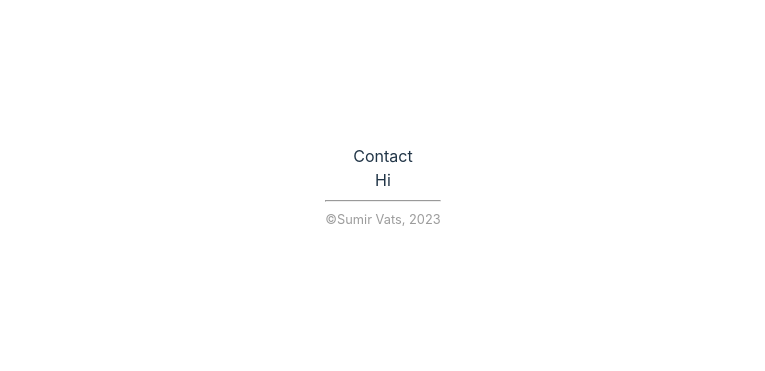
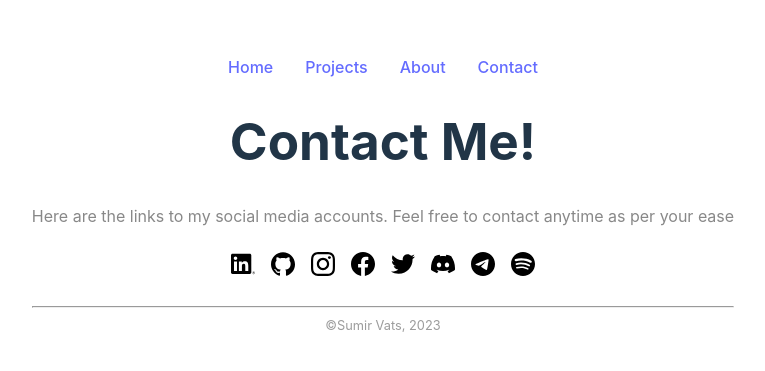
Before and after one commit to SumirVats2003/portfolio-react, a React (Vite) app: page /contact in a window 1280 px wide. Shown: the part 213-584 px from the top of the page, without its empty margins (257-1022 px from the left). Built offline with nearby package versions, Linux system fonts and the light colour scheme.

Commit message:
Structured pages

```diff
--- a/src/App.css
+++ b/src/App.css
@@ -42,7 +42,7 @@
 }
 
 .head {
-  font-size: 30px;
+  font-size: 40px;
 }
 
 .intro {
@@ -60,7 +60,7 @@
 }
 
 .links ul li {
-  margin: 2px;
+  margin: 0 1rem;
 }
 
 .socials ul li img {
@@ -72,3 +72,7 @@
   color: #9c9c9c;
   font-size: 0.8em;
 }
+
+.btn {
+  background-color: #eeeeee;
+}
--- a/src/App.jsx
+++ b/src/App.jsx
@@ -17,7 +17,7 @@ function App() {
           <Route exact path="/projects" element={<Projects />}></Route>
         </Routes>
       </BrowserRouter>
-      <hr />
+      <hr style={{ color: "#9c9c9c" }} />
       <div className="foot">&copy;Sumir Vats, 2023</div>
     </>
   );
--- a/src/Components/About.jsx
+++ b/src/Components/About.jsx
@@ -1,10 +1,16 @@
 import React from "react";
+import Navbar from "./Navbar";
+import "../App.css";
 
 function About() {
   return (
     <>
-      <div>About</div>
-      <div>Hi</div>
+      <Navbar />
+      <h1>About Me</h1>
+      <div className="intro">
+        Here are the links to my social media accounts. Feel free to contact
+        anytime as per your ease
+      </div>
     </>
   );
 }
--- a/src/Components/Contact.jsx
+++ b/src/Components/Contact.jsx
@@ -1,10 +1,78 @@
 import React from "react";
+import { Link } from "react-router-dom";
+import linkedin from "../assets/img/linkedin.svg";
+import github from "../assets/img/github.svg";
+import discord from "../assets/img/discord.svg";
+import facebook from "../assets/img/facebook.svg";
+import instagram from "../assets/img/instagram.svg";
+import spotify from "../assets/img/spotify.svg";
+import telegram from "../assets/img/telegram.svg";
+import twitter from "../assets/img/twitter.svg";
+import Navbar from "./Navbar";
+import "../App.css";
 
 function Contact() {
   return (
     <>
-      <div>Contact</div>
-      <div>Hi</div>
+      <Navbar />
+      <h1>Contact Me!</h1>
+      <div className="intro">
+        Here are the links to my social media accounts. Feel free to contact
+        anytime as per your ease
+      </div>
+      <div className="socials">
+        <ul>
+          <li>
+            <Link to="https://www.linkedin.com/in/sumirvats/" target="_blank">
+              <img src={linkedin} alt="LinkedIn" />
+            </Link>
+          </li>
+          <li>
+            <Link to="https://github.com/SumirVats2003" target="_blank">
+              <img src={github} alt="GitHub" />
+            </Link>
+          </li>
+          <li>
+            <Link to="https://www.instagram.com/sumirvats003/" target="_blank">
+              <img src={instagram} alt="Instagram" />
+            </Link>
+          </li>
+          <li>
+            <Link
+              to="https://www.facebook.com/profile.php?id=100076179461405"
+              target="_blank"
+            >
+              <img src={facebook} alt="Facebook" />
+            </Link>
+          </li>
+          <li>
+            <Link to="https://twitter.com/SumirVats" target="_blank">
+              <img src={twitter} alt="Twitter" />
+            </Link>
+          </li>
+          <li>
+            <Link
+              to="https://discordapp.com/users/845655120846520350"
+              target="_blank"
+            >
+              <img src={discord} alt="Discord" />
+            </Link>
+          </li>
+          <li>
+            <Link to="https://t.me/dont_AskMyName" target="_blank">
+              <img src={telegram} alt="Telegram" />
+            </Link>
+          </li>
+          <li>
+            <Link
+              to="https://open.spotify.com/user/7nm6pjcwga95skj35yc1tjn5x?si=zzjf94_hRSiB3xLVC6B8ig"
+              target="_blank"
+            >
+              <img src={spotify} alt="Spotify" />
+            </Link>
+          </li>
+        </ul>
+      </div>
     </>
   );
 }
--- a/src/Components/Home.jsx
+++ b/src/Components/Home.jsx
@@ -1,13 +1,5 @@
 import React from "react";
 import { Link } from "react-router-dom";
-import linkedin from "../assets/img/linkedin.svg";
-import github from "../assets/img/github.svg";
-import discord from "../assets/img/discord.svg";
-import facebook from "../assets/img/facebook.svg";
-import instagram from "../assets/img/instagram.svg";
-import spotify from "../assets/img/spotify.svg";
-import telegram from "../assets/img/telegram.svg";
-import twitter from "../assets/img/twitter.svg";
 import sumir from "../assets/img/sumir.jpeg";
 
 import "../App.css";
@@ -19,7 +11,7 @@ function Home() {
         src={sumir}
         alt="Sumir"
         style={{
-          height: "15rem",
+          height: "10rem",
           borderRadius: "300px",
         }}
       />
@@ -31,69 +23,17 @@ function Home() {
       <div className="links">
         <ul>
           <li>
-            <Link to="/projects">Projects</Link> |
+            <Link to="/projects">Projects</Link>
           </li>
           <li>
-            <Link to="/about">About</Link> |
+            <Link to="/about">About</Link>
           </li>
           <li>
             <Link to="/contact">Contact</Link>
           </li>
         </ul>
       </div>
-      <div className="socials">
-        <ul>
-          <li>
-            <Link to="https://www.linkedin.com/in/sumirvats/" target="_blank">
-              <img src={linkedin} alt="LinkedIn" />
-            </Link>
-          </li>
-          <li>
-            <Link to="https://github.com/SumirVats2003" target="_blank">
-              <img src={github} alt="GitHub" />
-            </Link>
-          </li>
-          <li>
-            <Link to="https://www.instagram.com/sumirvats003/" target="_blank">
-              <img src={instagram} alt="Instagram" />
-            </Link>
-          </li>
-          <li>
-            <Link
-              to="https://www.facebook.com/profile.php?id=100076179461405"
-              target="_blank"
-            >
-              <img src={facebook} alt="Facebook" />
-            </Link>
-          </li>
-          <li>
-            <Link to="https://twitter.com/SumirVats" target="_blank">
-              <img src={twitter} alt="Twitter" />
-            </Link>
-          </li>
-          <li>
-            <Link
-              to="https://discordapp.com/users/845655120846520350"
-              target="_blank"
-            >
-              <img src={discord} alt="Discord" />
-            </Link>
-          </li>
-          <li>
-            <Link to="https://t.me/dont_AskMyName" target="_blank">
-              <img src={telegram} alt="Telegram" />
-            </Link>
-          </li>
-          <li>
-            <Link
-              to="https://open.spotify.com/user/7nm6pjcwga95skj35yc1tjn5x?si=zzjf94_hRSiB3xLVC6B8ig"
-              target="_blank"
-            >
-              <img src={spotify} alt="Spotify" />
-            </Link>
-          </li>
-        </ul>
-      </div>
+
       <Link to="/pdf/Sumir_Resume.pdf" target="_blank">
         <button className="btn">View Resume</button>
       </Link>
--- /dev/null
+++ b/src/Components/Navbar.jsx
@@ -0,0 +1,26 @@
+import React from "react";
+import { Link } from "react-router-dom";
+import "../App.css";
+
+function Navbar() {
+  return (
+    <nav className="navbar links">
+      <ul>
+        <li>
+          <Link to="/">Home</Link>
+        </li>
+        <li>
+          <Link to="/projects">Projects</Link>
+        </li>
+        <li>
+          <Link to="/about">About</Link>
+        </li>
+        <li>
+          <Link to="/contact">Contact</Link>
+        </li>
+      </ul>
+    </nav>
+  );
+}
+
+export default Navbar;
--- a/src/Components/Projects.jsx
+++ b/src/Components/Projects.jsx
@@ -1,10 +1,16 @@
 import React from "react";
+import Navbar from "./Navbar";
+import "../App.css";
 
 function Projects() {
   return (
     <>
-      <div>About</div>
-      <div>Hi</div>
+      <Navbar />
+      <h1>My Projects</h1>
+      <div className="intro">
+        Here are the links to my social media accounts. Feel free to contact
+        anytime as per your ease
+      </div>
     </>
   );
 }
--- a/src/index.css
+++ b/src/index.css
@@ -20,6 +20,7 @@ a {
 
 a:hover {
   color: #535bf2;
+  text-decoration: underline;
 }
 
 body {
```
